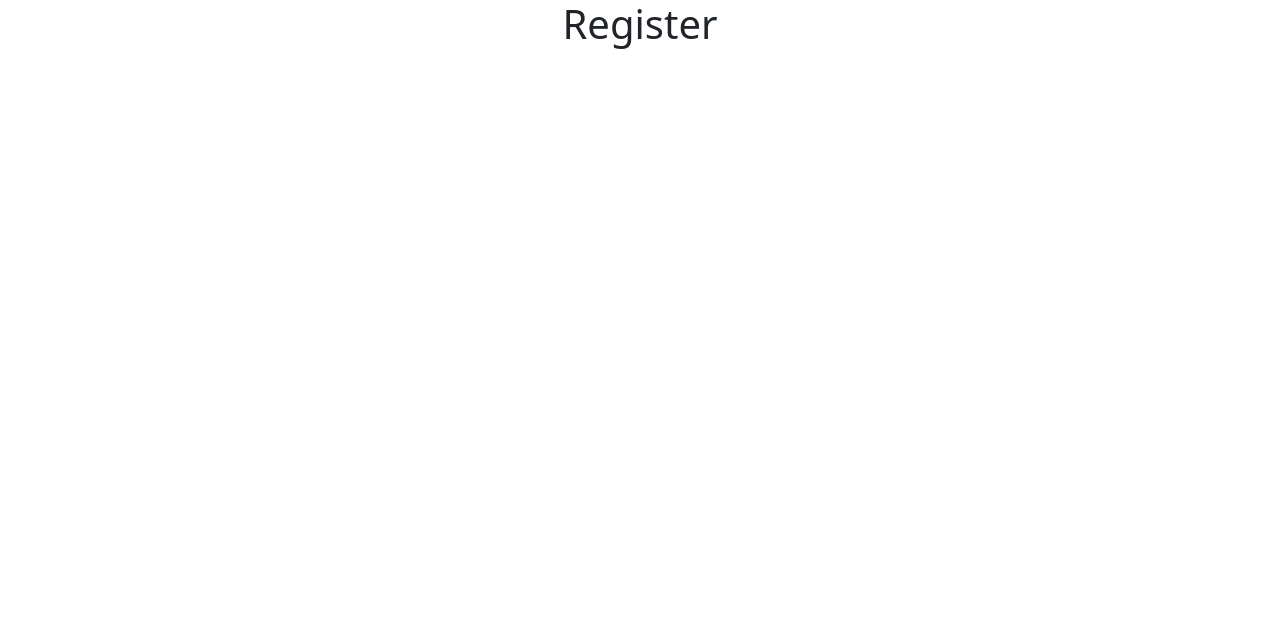
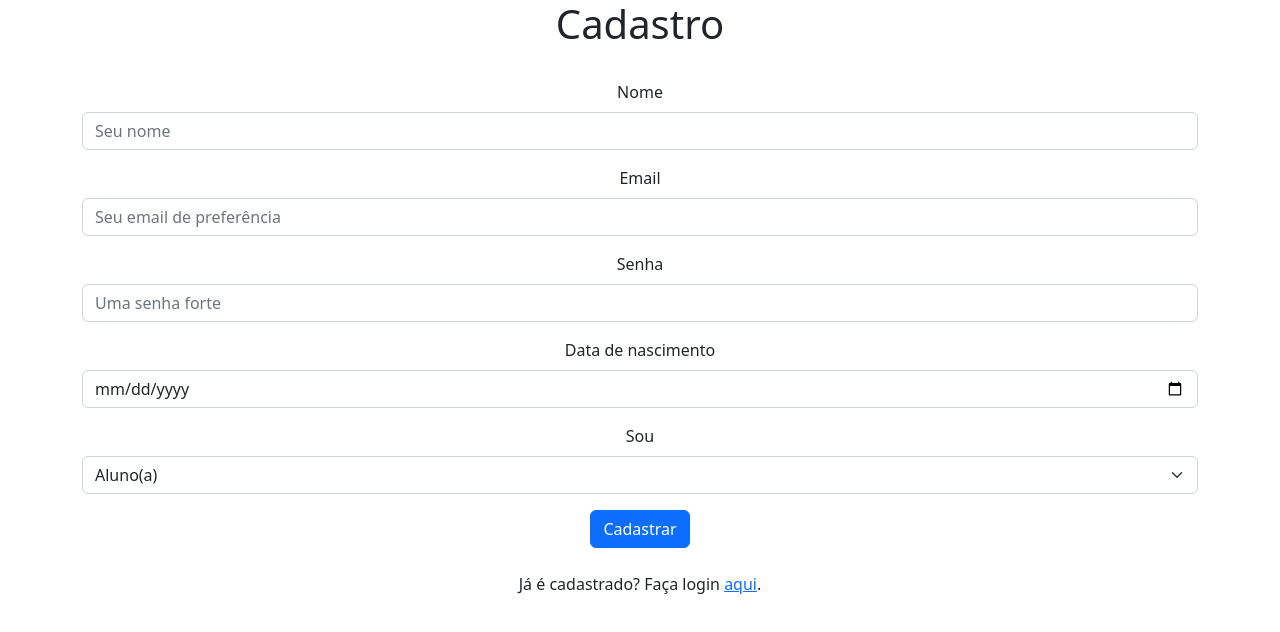
Before and after one commit to gabrielCouto26/agenda-aulas-frontend, a React (Create React App) app: page / in a window 1280 px wide. Shown: the top 632 px of the page. Built offline with nearby package versions, Linux system fonts and the light colour scheme.

Commit message:
implementa tela de cadastro

```diff
--- a/src/views/register.js
+++ b/src/views/register.js
@@ -1,7 +1,101 @@
-import React from "react";
+import React, { useState } from "react";
+import { Button, Form, Stack } from "react-bootstrap";
+import { Link, Navigate } from "react-router-dom";
+
+import axios from "axios";
 
 export default function Register() {
-    return (
-        <h1>Register</h1>
-    )
+    const [name, setName] = useState("")
+    const [email, setEmail] = useState("")
+    const [password, setPassword] = useState("")
+    const [birthDate, setBirthDate] = useState("")
+    const [profileType, setProfileType] = useState(0)
+    const [registered, setRegistered] = useState(false)
+    const [shouldRedirect, setShouldRedirect] = useState(false)
+    const [invalidInputs, setInvalidInputs] = useState(false)
+
+    const handleNameChange = (e) => setName(e.target.value)
+    const handleEmailChange = (e) => setEmail(e.target.value)
+    const handlePasswordChange = (e) => setPassword(e.target.value)
+    const handleBirthDateChange = (e) => {
+      const date = e.target.value.split('-').reverse().join('/')
+      setBirthDate(date)
+    }
+    const handleProfileTypeChange = (e) => setProfileType(parseInt(e.target.value))
+    const handleRegister = async (e) => {
+      e.preventDefault()
+      if(!name || !email || !password || !birthDate || !profileType){
+        setInvalidInputs(true)
+        setShouldRedirect(false)
+      } else {
+        await axios.post("http://localhost:8080/users",
+          { name, email, password, birthDate }
+        ).then(res => {
+          if(res.status === 200)
+            setShouldRedirect(true)
+          else if(res.status === 500)
+            setRegistered(true)
+        }).catch(e => {
+          setInvalidInputs(true)
+        })
+      }
+    }
+
+    return(
+        <Stack>
+          <h1>Cadastro</h1>
+          <Form className="mt-4">
+            { registered && <p style={{color: "red"}}>Usuário já cadastrado</p> }
+            { invalidInputs && <small style={{color: "red"}}>Preencha todos os campos</small> }
+            <Form.Group className="mb-3">
+              <Form.Label>Nome</Form.Label>
+              <Form.Control
+                type="text"
+                placeholder="Seu nome"
+                onChange={handleNameChange.bind(this)}
+              />
+            </Form.Group>
+            <Form.Group className="mb-3">
+              <Form.Label>Email</Form.Label>
+              <Form.Control
+                type="email"
+                placeholder="Seu email de preferência"
+                onChange={handleEmailChange.bind(this)}
+              />
+            </Form.Group>
+            <Form.Group className="mb-3">
+              <Form.Label>Senha</Form.Label>
+              <Form.Control
+                type="password"
+                placeholder="Uma senha forte"
+                onChange={handlePasswordChange.bind(this)}
+              />
+            </Form.Group>
+            <Form.Group className="mb-3">
+              <Form.Label>Data de nascimento</Form.Label>
+              <Form.Control
+                type="date"
+                placeholder="Data de nascimento"
+                onChange={handleBirthDateChange.bind(this)}
+              />
+            </Form.Group>
+            <Form.Group className="mb-3">
+              <Form.Label>Sou</Form.Label>
+              <Form.Select
+                onChange={handleProfileTypeChange.bind(this)}
+              >
+                  <option value="1">Aluno(a)</option>
+                  <option value="2">Professor(a)</option>
+              </Form.Select>
+            </Form.Group>
+            <Button variant="primary" type="submit" onClick={handleRegister}>
+              Cadastrar
+            </Button>
+          </Form>
+
+          <p className="mt-4">Já é cadastrado? Faça login <Link to="/">aqui</Link>.</p>
+
+          { shouldRedirect && <Navigate replace to="/" />}
+        </Stack>
+      )
 }
```
